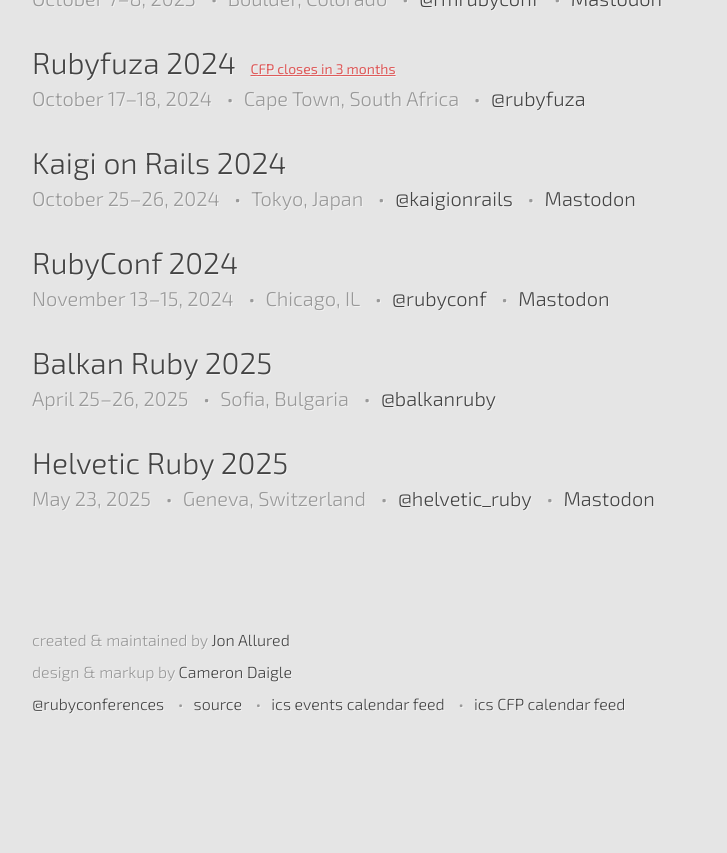
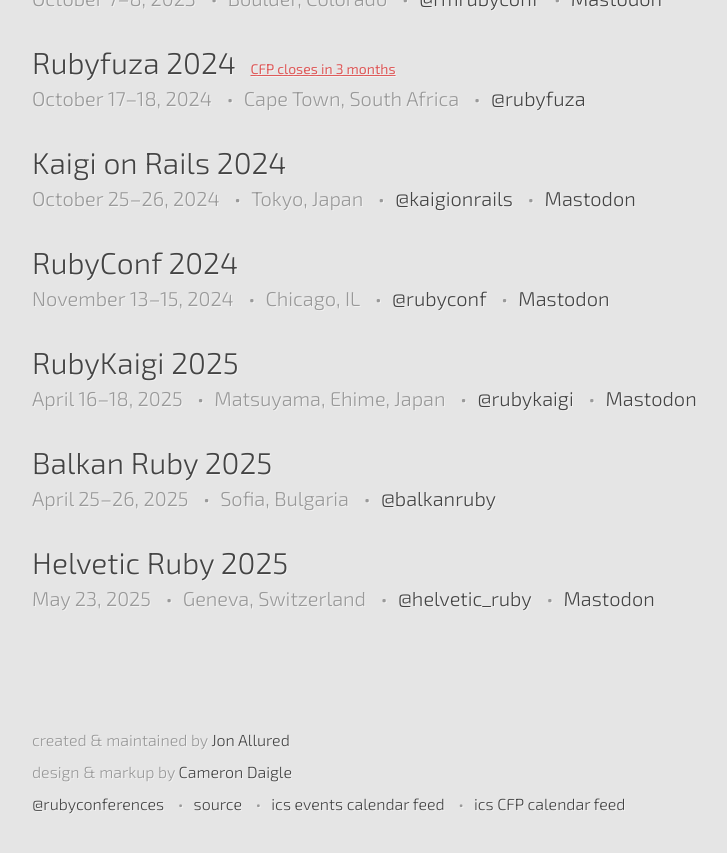
Before and after one commit to ruby-conferences/ruby-conferences.github.io, a Jekyll site: the page built from index.html, in a window 1280 px wide and 900 px high, scrolled down 1918 px. Shown: the top 853 px of the window, without its empty margins (208-935 px from the left). Built offline with Jekyll 4.4.1, drawn with Linux system fonts in a browser that asks for light colours; before the commit the page ends 2718 px from its top, so only the background shows below that.

Commit message:
Add RubyKaigi 2025 (#636)

```diff
--- a/_data/conferences.yml
+++ b/_data/conferences.yml
@@ -2716,6 +2716,14 @@
   twitter: rubyconf
   mastodon: https://ruby.social/@rubyconf
 
+- name: RubyKaigi 2025
+  location: Matsuyama, Ehime, Japan
+  start_date: 2025-04-16
+  end_date: 2025-04-18
+  url: https://rubykaigi.org
+  twitter: rubykaigi
+  mastodon: https://ruby.social/@rubykaigi
+
 - name: Balkan Ruby 2025
   location: Sofia, Bulgaria
   start_date: 2025-04-25
```
